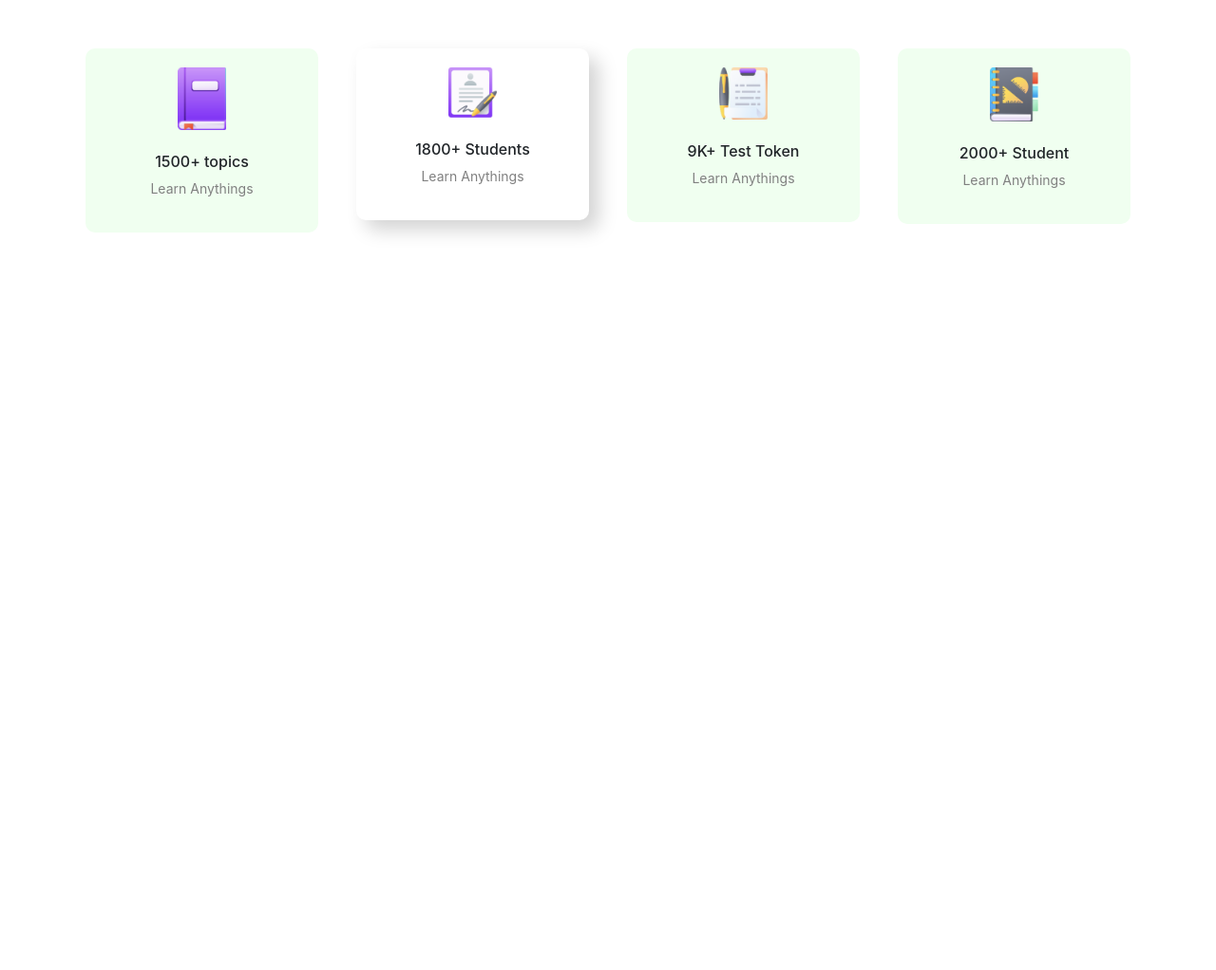
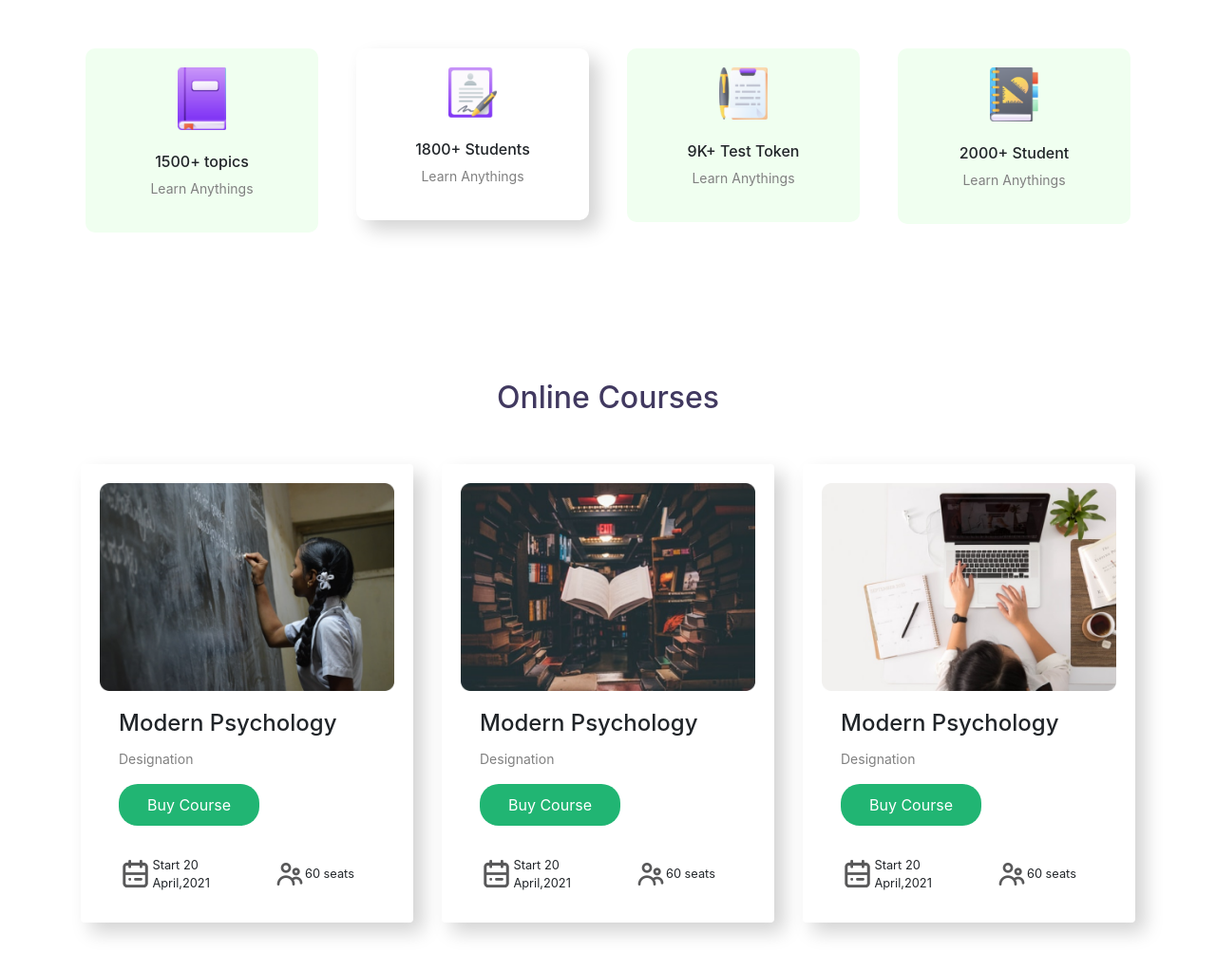
Before and after one commit to nuralam376/e-school, a plain HTML site: page index.html in a window 1280 px wide. Shown: the part 565-1587 px from the top of the page at 95% size. Before the commit the page ends 865 px from the top, so only its background shows below. Drawn offline with nearby package versions, Linux system fonts and the light colour scheme.

Commit message:
Added course section

```diff
--- a/index.html
+++ b/index.html
@@ -124,6 +124,98 @@
 				</div>
 			</section>
 			<!-- Icons end -->
+
+			<!-- Courses -->
+			<section class="container" id="courses">
+				<h2 class="text-center">Online Courses</h2>
+				<div class="card-deck">
+					<div class="card">
+						<img
+							src="images/Photos/Morder pyschology.png"
+							alt=""
+							class="card-img-top"
+						/>
+						<div class="card-body">
+							<h4 class="card-title">Modern Psychology</h4>
+							<p class="card-text">Designation</p>
+							<button class="button">Buy Course</button>
+						</div>
+						<div class="card-footer">
+							<div class="d-flex justify-content-between">
+								<div class="d-flex justify-content-center align-items-center">
+									<img
+										class="w-25"
+										src="images/ICON/calendar.png"
+										alt="calendar"
+									/>
+									<small>Start 20 April,2021</small>
+								</div>
+								<div class="d-flex justify-content-center align-items-center">
+									<img class="w-25" src="images/ICON/people.png" alt="" />
+									<small>60 seats</small>
+								</div>
+							</div>
+						</div>
+					</div>
+					<div class="card">
+						<img
+							src="images/Photos/Morder psyc.png"
+							alt=""
+							class="card-img-top"
+						/>
+						<div class="card-body">
+							<h4 class="card-title">Modern Psychology</h4>
+							<p class="card-text">Designation</p>
+							<button class="button">Buy Course</button>
+						</div>
+						<div class="card-footer">
+							<div class="d-flex justify-content-between">
+								<div class="d-flex justify-content-center align-items-center">
+									<img
+										class="w-25"
+										src="images/ICON/calendar.png"
+										alt="calendar"
+									/>
+									<small>Start 20 April,2021</small>
+								</div>
+								<div class="d-flex justify-content-center align-items-center">
+									<img class="w-25" src="images/ICON/people.png" alt="" />
+									<small>60 seats</small>
+								</div>
+							</div>
+						</div>
+					</div>
+					<div class="card">
+						<img
+							src="images/Photos/Morder pychons.png"
+							alt=""
+							class="card-img-top"
+						/>
+						<div class="card-body">
+							<h4 class="card-title">Modern Psychology</h4>
+							<p class="card-text">Designation</p>
+							<button class="button">Buy Course</button>
+						</div>
+						<div class="card-footer">
+							<div class="d-flex justify-content-between">
+								<div class="d-flex justify-content-center align-items-center">
+									<img
+										class="w-25"
+										src="images/ICON/calendar.png"
+										alt="calendar"
+									/>
+									<small>Start 20 April,2021</small>
+								</div>
+								<div class="d-flex justify-content-center align-items-center">
+									<img class="w-25" src="images/ICON/people.png" alt="" />
+									<small>60 seats</small>
+								</div>
+							</div>
+						</div>
+					</div>
+				</div>
+			</section>
+			<!-- Courses end -->
 		</main>
 
 		<!-- Main Contents end -->
--- a/style.css
+++ b/style.css
@@ -59,3 +59,25 @@ p {
 	background-color: white;
 }
 /* Icons end */
+
+/* Courses */
+
+#courses {
+	margin-top: 150px;
+}
+#courses h2 {
+	color: #413960;
+	margin-bottom: 50px;
+}
+
+#courses .card {
+	border: none;
+	box-shadow: 10px 10px 20px lightgray;
+	padding: 20px;
+}
+
+#courses .card-footer {
+	border: none;
+	background-color: white;
+}
+/* Courses end */
```
